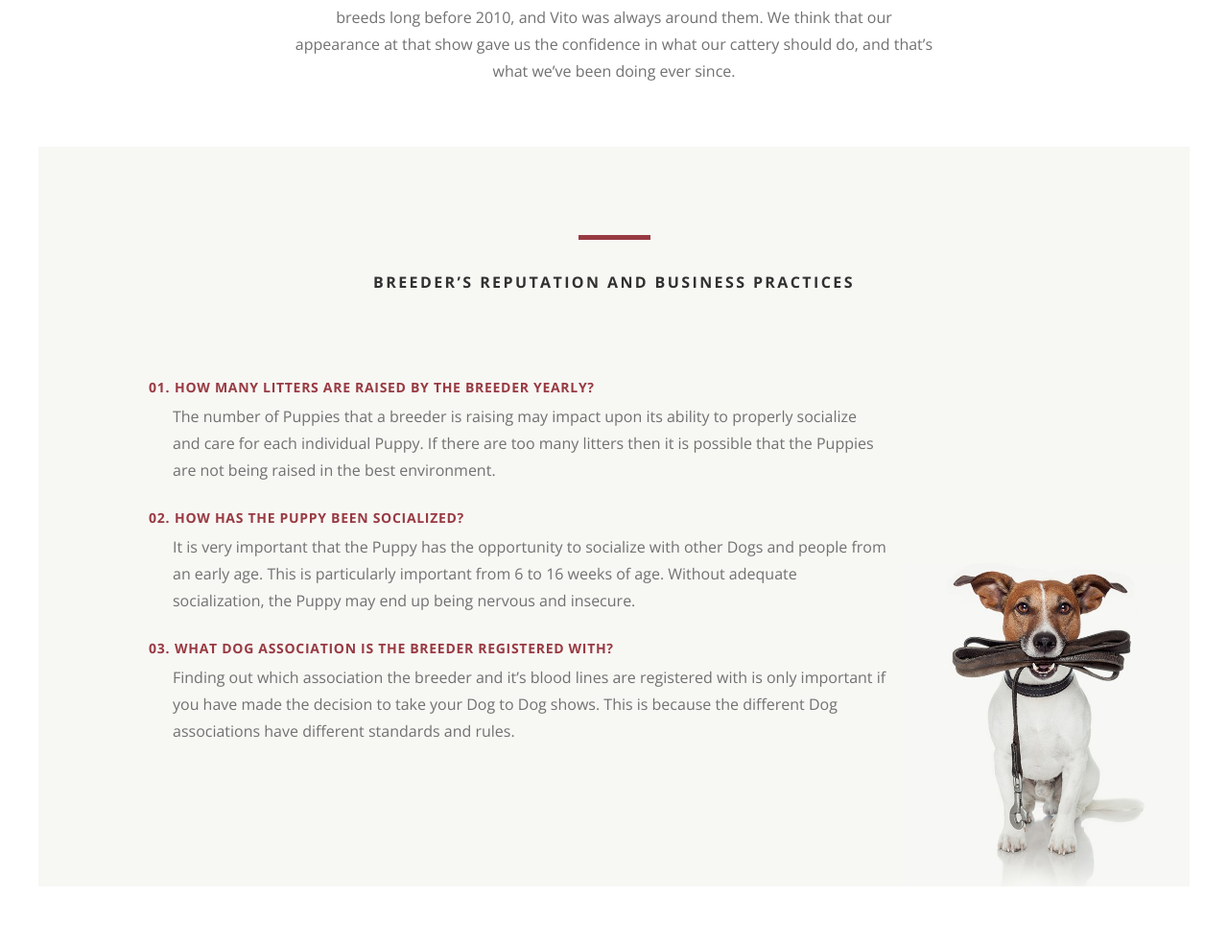
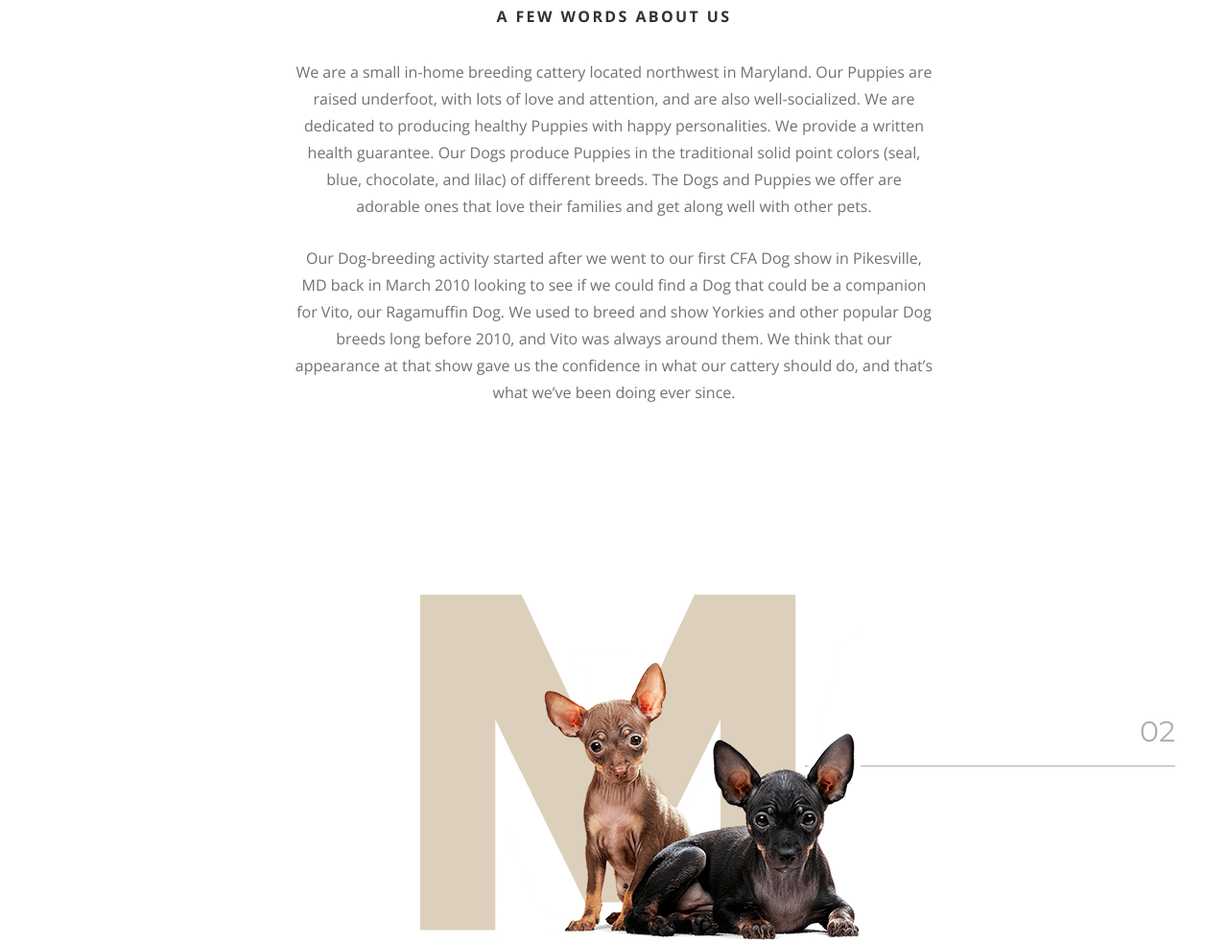
Before and after one commit to crjeffrey007/ayuda-aniamlista, a plain HTML site: page nuestro-refugio.html in a window 1280 px wide. Shown: the part 908-1891 px from the top of the page at 96% size. Drawn offline with nearby package versions, Linux system fonts and the light colour scheme.

Commit message:
Update nuestro-refugio.html

```diff
--- a/nuestro-refugio.html
+++ b/nuestro-refugio.html
@@ -72,7 +72,7 @@
       <main class="page-content">
         <section class="section-bottom-65 section-top-34 section-md-top-0">
           <div class="shell shell-wide">
-            <div class="page-counter page-counter-bottom-5"><img class="img-responsive center-block" src="images/about-01.png" alt=""></div>
+            <div class="page-counter page-counter-bottom-5"><img class="img-responsive center-block" src="images/344322850_761470982319407_3548596043763034839_n (1).jpeg" alt=""></div>
             <div class="range range-xs-center offset-top-0 offset-md-top-40">
               <div class="cell-md-7">
                 <h4>A few words about us</h4>
@@ -82,36 +82,7 @@
             </div>
           </div>
         </section>
-        <section class="section-title section-title-left" data-title="welcome">
-          <div class="shell shell-wide section-92 section-lg-bottom-148 bg-img-02">
-            <hr class="divider">
-            <h4>Breeder’s Reputation and Business Practices</h4>
-            <div class="range-xs-center range-lg-left range text-left offset-top-40 offset-lg-top-80">
-              <div class="cell-sm-preffix-1 cell-xs-11 cell-md-8 cell-xl-6">
-                <ul class="list-index list-index-variant-1">
-                  <li>
-                    <h6 class="text-primary"><span class="list-index-counter"></span>How many litters are raised by the breeder yearly?</h6>
-                    <div class="list-index-inset">
-                      <p class="offset-top-0">The number of Puppies that a breeder is raising may impact upon its ability to properly socialize and care for each individual Puppy. If there are too many litters then it is possible that the Puppies are not being raised in the best environment.</p>
-                    </div>
-                  </li>
-                  <li>
-                    <h6 class="text-primary"><span class="list-index-counter"></span>How has the Puppy been socialized?</h6>
-                    <div class="list-index-inset">
-                      <p class="offset-top-0">It is very important that the Puppy has the opportunity to socialize with other Dogs and people from an early age. This is particularly important from 6 to 16 weeks of age. Without adequate socialization, the Puppy may end up being nervous and insecure.</p>
-                    </div>
-                  </li>
-                  <li>
-                    <h6 class="text-primary"><span class="list-index-counter"></span>What Dog association is the breeder registered with?</h6>
-                    <div class="list-index-inset">
-                      <p class="offset-top-0">Finding out which association the breeder and it’s blood lines are registered with is only important if you have made the decision to take your Dog to Dog shows. This is because the different Dog associations have different standards and rules.</p>
-                    </div>
-                  </li>
-                </ul>
-              </div>
-            </div>
-          </div>
-        </section>
+
         <section>
           <div class="shell shell-wide section-92 section-lg-122">
             <div class="page-counter page-counter-middle page-counter-gray"><img class="img-responsive center-block" src="images/about-03.png" alt=""></div>
@@ -195,7 +166,7 @@
       <!-- Page Footer-->
       <footer class="page-footer">
         <div class="container"><span>&#169;</span> <span id="copyright-year"></span>
-          <hr class="divider divider-default divider-vertical"><a href="privacy.html">Privacy policy</a>
+          <hr class="divider divider-default divider-vertical"><a href="./">Asociación de Bienestar y Ayuda Animalista Miau-Wuao</a>
         </div>
       </footer>
     </div>
```
